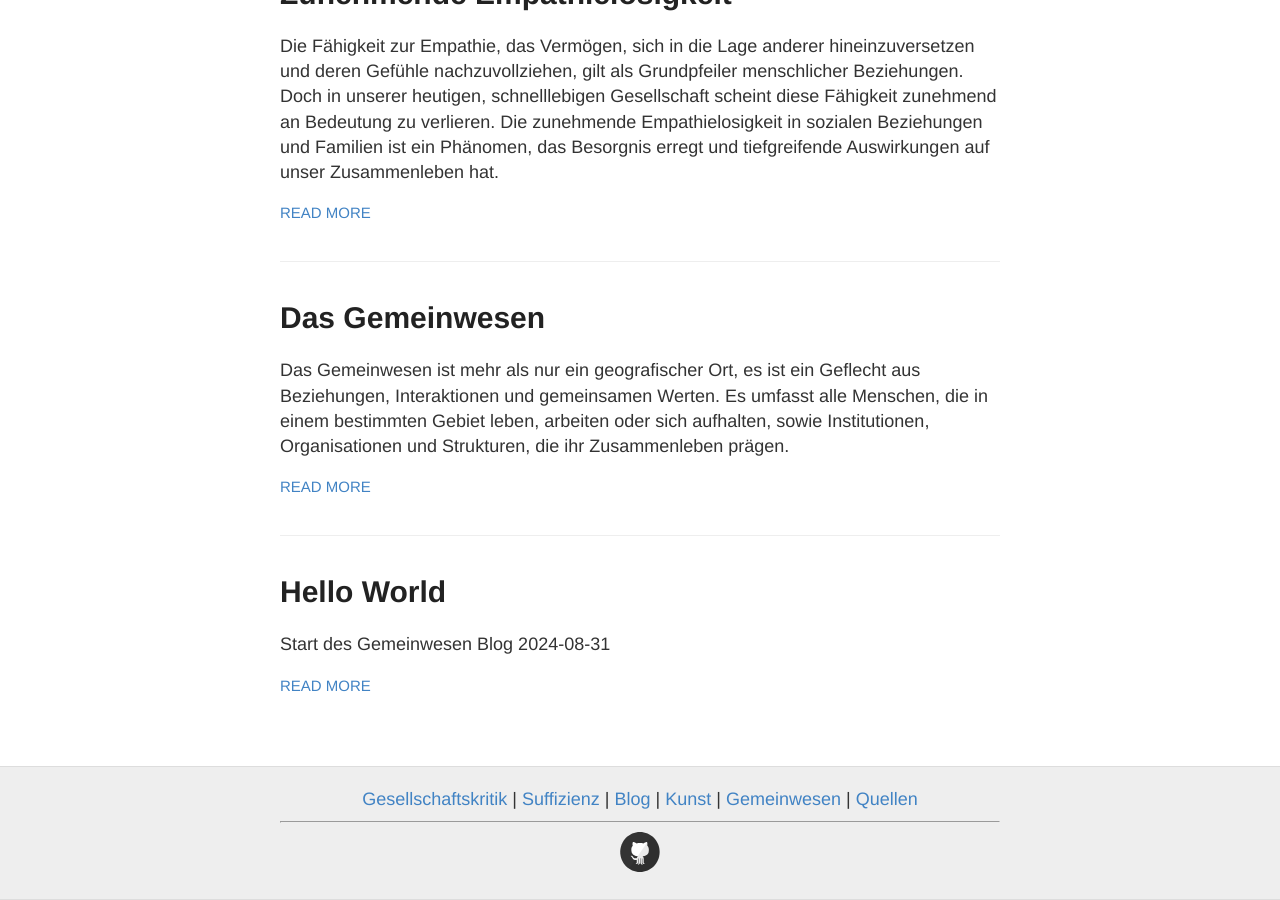
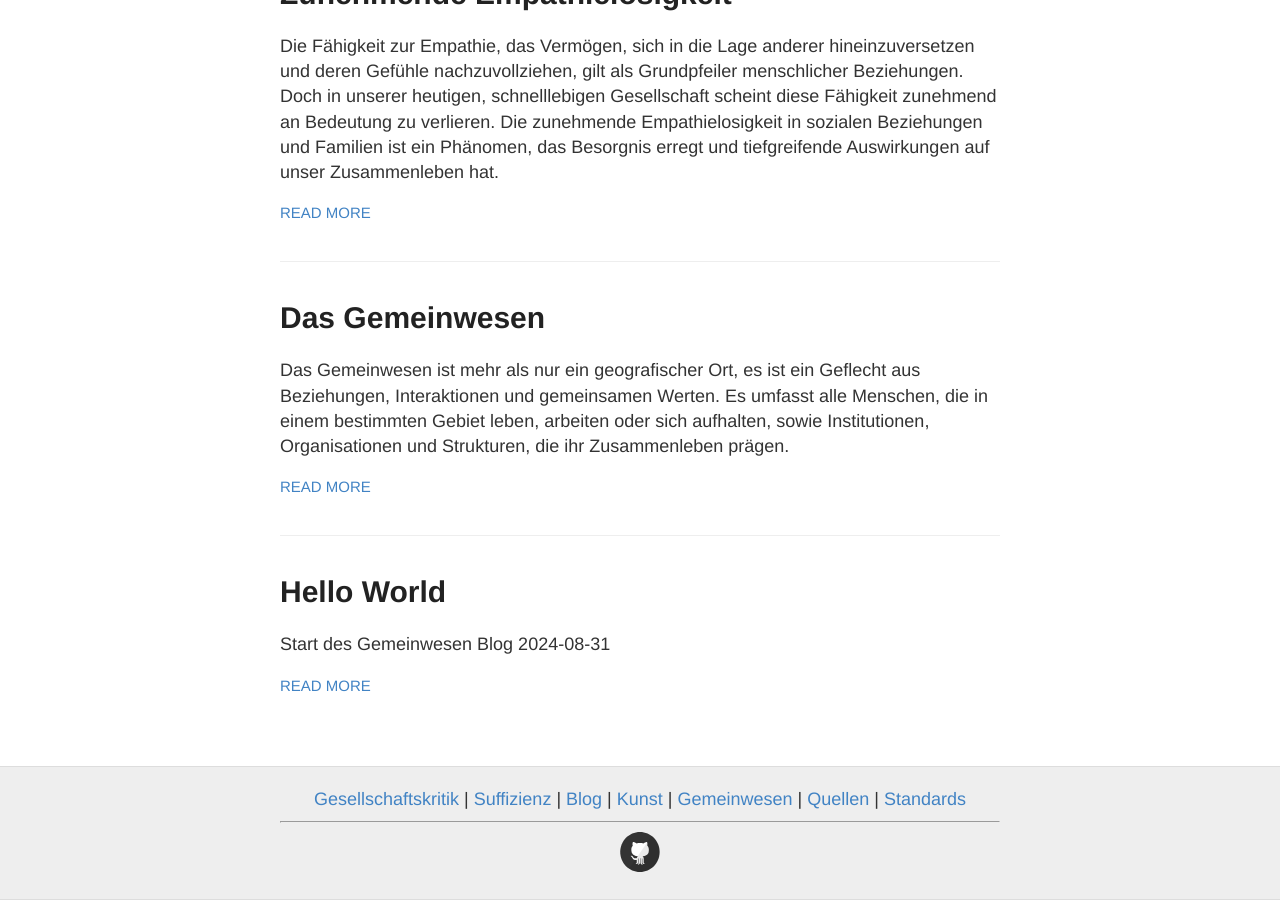
Before and after one commit to S2030c/gemeinwesen, a Jekyll site: the page built from index.html, in a window 1280 px wide and 900 px high, scrolled down 2927 px. Built offline with Jekyll 4.4.1, drawn with Linux system fonts in a browser that asks for light colours.

Commit message:
Update footerlinks.html

```diff
--- a/_includes/footerlinks.html
+++ b/_includes/footerlinks.html
@@ -9,3 +9,5 @@
 <a href="https://s2030c.github.io/gemeinwesen/" title="Das Gemeinwesen ist ein zentraler Aspekt unserer Existenz">Gemeinwesen</a>
 |
 <a href="https://s2030c.github.io/quellen/" title="Quellen von Information und Daten">Quellen</a>
+|
+<a href="https://s2030c.github.io/standards/" title="Ethisch kulturell soziale Standards">Standards</a>
```
